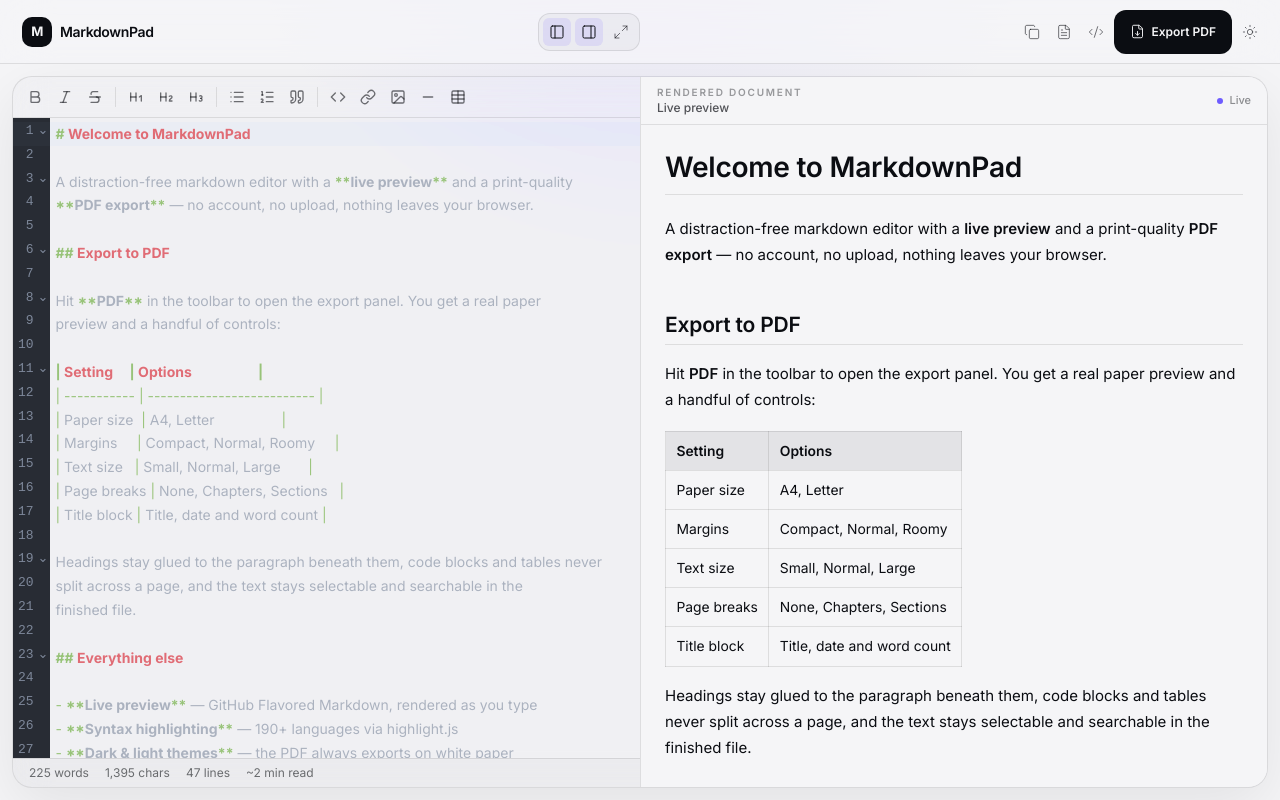
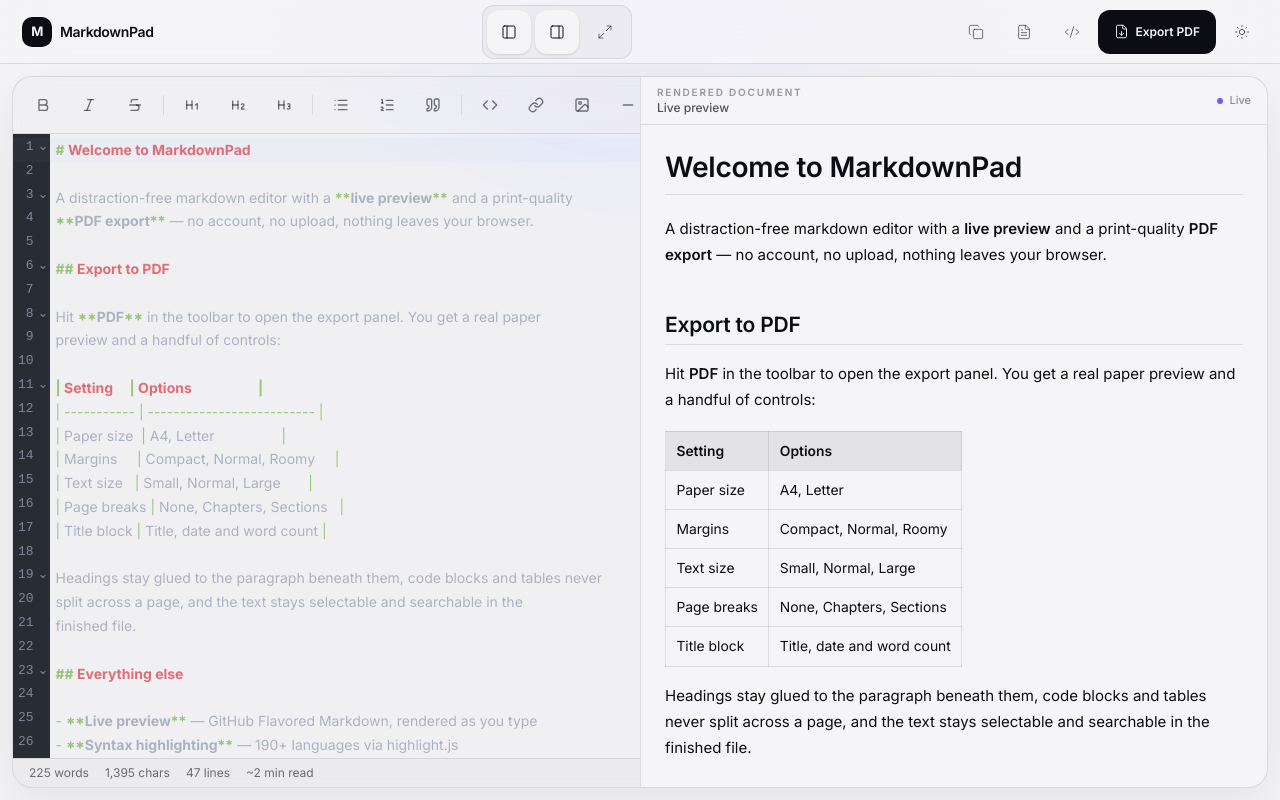
Before and after one commit to MRRzkS/online-markdown-editor, a Next.js app: page /editor in a window 1280 px wide. Built offline with nearby package versions, Linux system fonts and the light colour scheme.

Commit message:
style: improve accessible icon controls

```diff
--- a/src/components/ui/icon-button.tsx
+++ b/src/components/ui/icon-button.tsx
@@ -4,9 +4,7 @@
 import type { ComponentProps } from "react";
 
 interface IconButtonProps extends ComponentProps<"button"> {
-  /** Tooltip and accessible name — icon-only buttons have no text of their own. */
   label: string;
-  /** Omit for plain actions; pass a boolean to expose the button as a toggle. */
   active?: boolean;
 }
 
@@ -23,11 +21,11 @@
       aria-label={label}
       aria-pressed={active}
       className={clsx(
-        "shrink-0 rounded-md p-1.5 transition-colors",
+        "inline-flex min-h-11 min-w-11 shrink-0 items-center justify-center rounded-xl transition-colors",
         "focus-visible:outline-2 focus-visible:outline-offset-2 focus-visible:outline-ring",
         active
-          ? "bg-accent text-foreground"
-          : "text-muted-foreground hover:bg-accent hover:text-foreground",
+          ? "bg-secondary text-primary shadow-sm"
+          : "text-muted-foreground hover:bg-foreground/[0.05] hover:text-foreground",
         className
       )}
       {...props}
```
